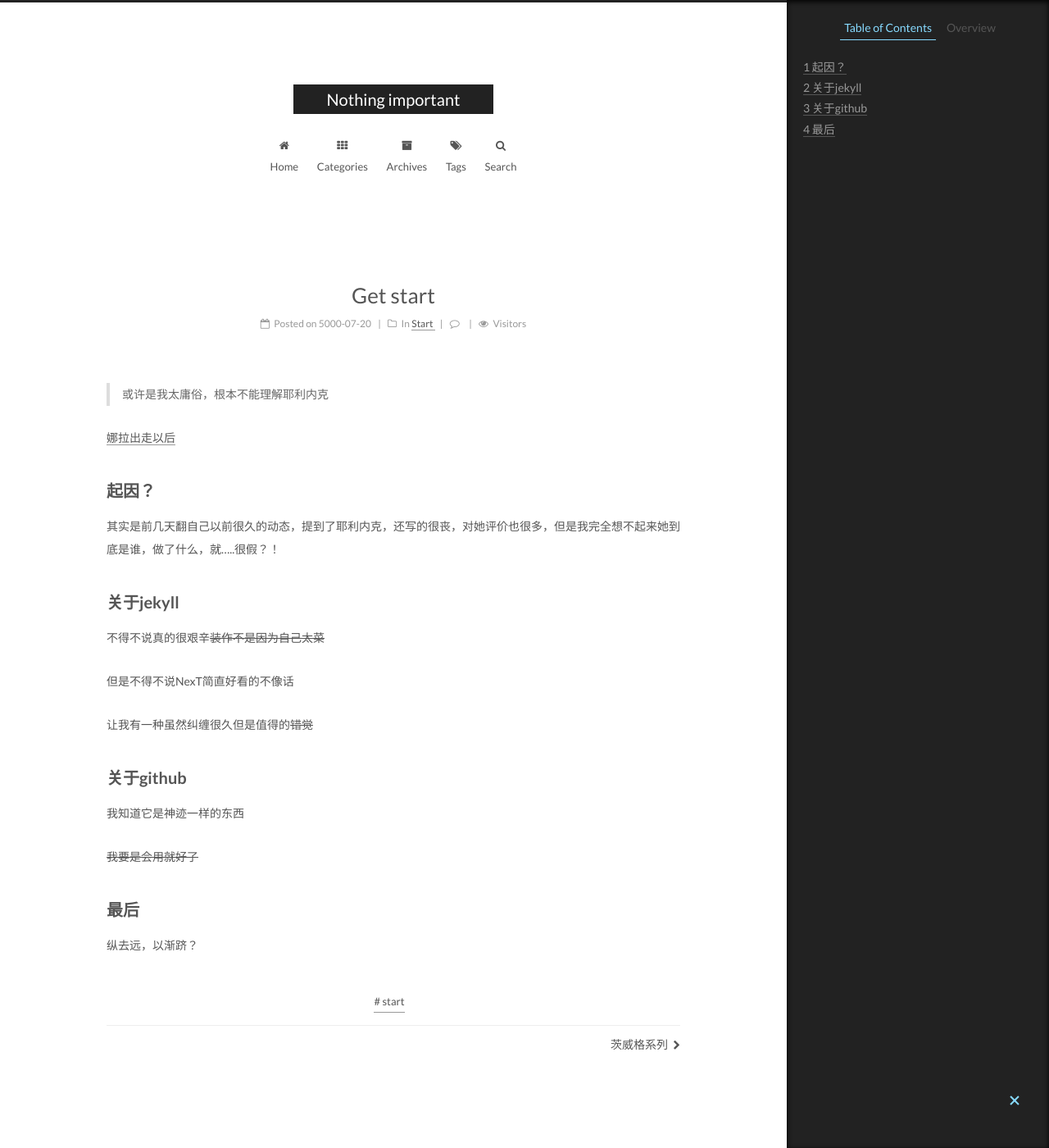
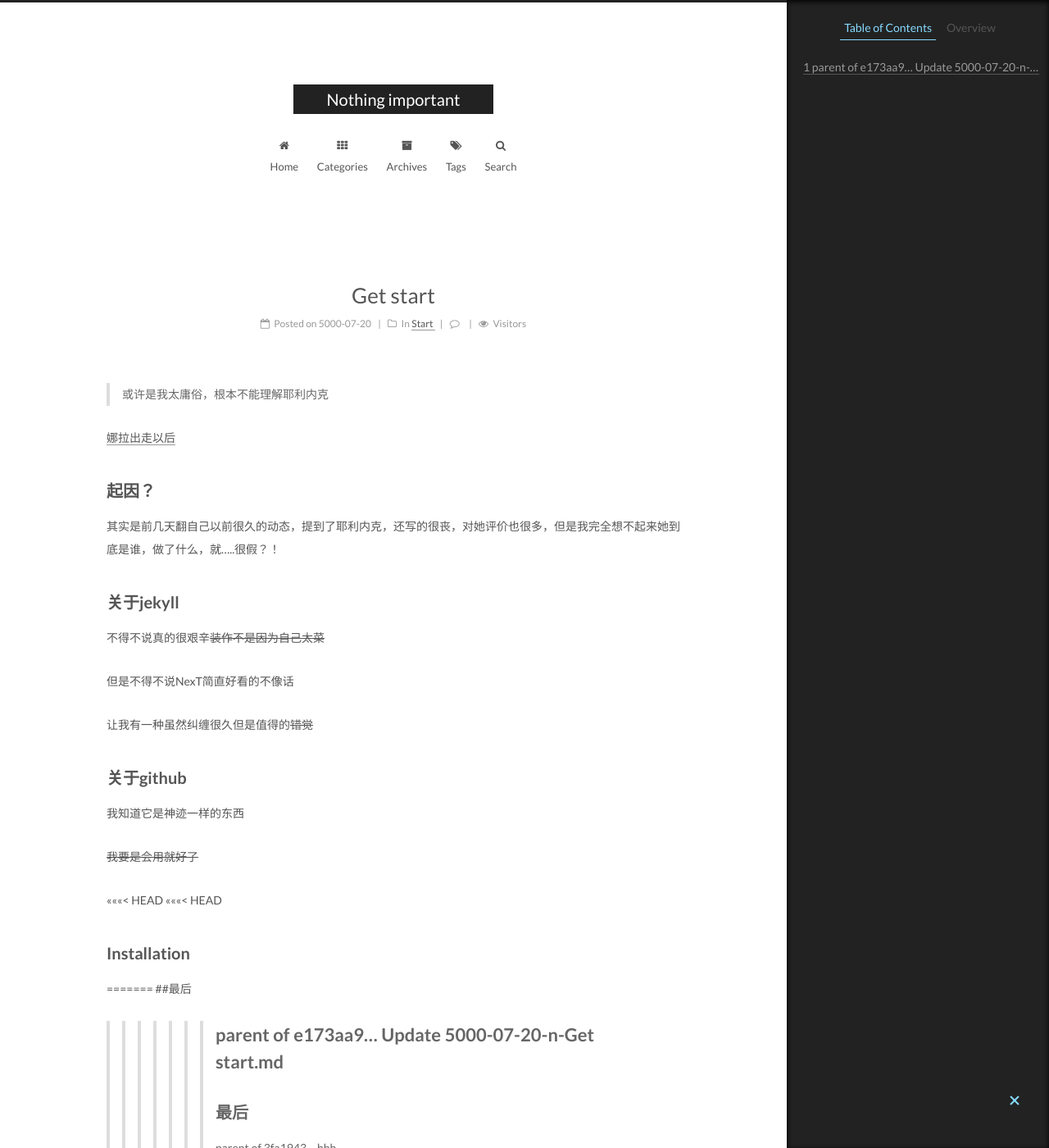
Before and after one commit to Maozu/Maozu, a Jekyll site: the page built from _posts/5000-07-20-n-Get start.md, in a window 1280 px wide and 1400 px high. Shown: the whole window at 82% size. Built offline with Jekyll 4.4.1, drawn with Linux system fonts in a browser that asks for light colours; comment, search, counter and statistics services are not loaded.

Commit message:
Revert "re"
This reverts commit cd79b8a4147def855437e946c45d2247956cbf64.

```diff
--- a/_posts/5000-07-20-n-Get start.md
+++ b/_posts/5000-07-20-n-Get start.md
@@ -30,5 +30,14 @@ tags: start
 
 ~~我要是会用就好了~~
 
+<<<<<<< HEAD
+<<<<<<< HEAD
+## Installation
+=======
+##最后
+>>>>>>> parent of e173aa9... Update 5000-07-20-n-Get start.md
+=======
 ## 最后
+>>>>>>> parent of 3fa1943... hhh
+
 纵去远，以渐跻？
```
